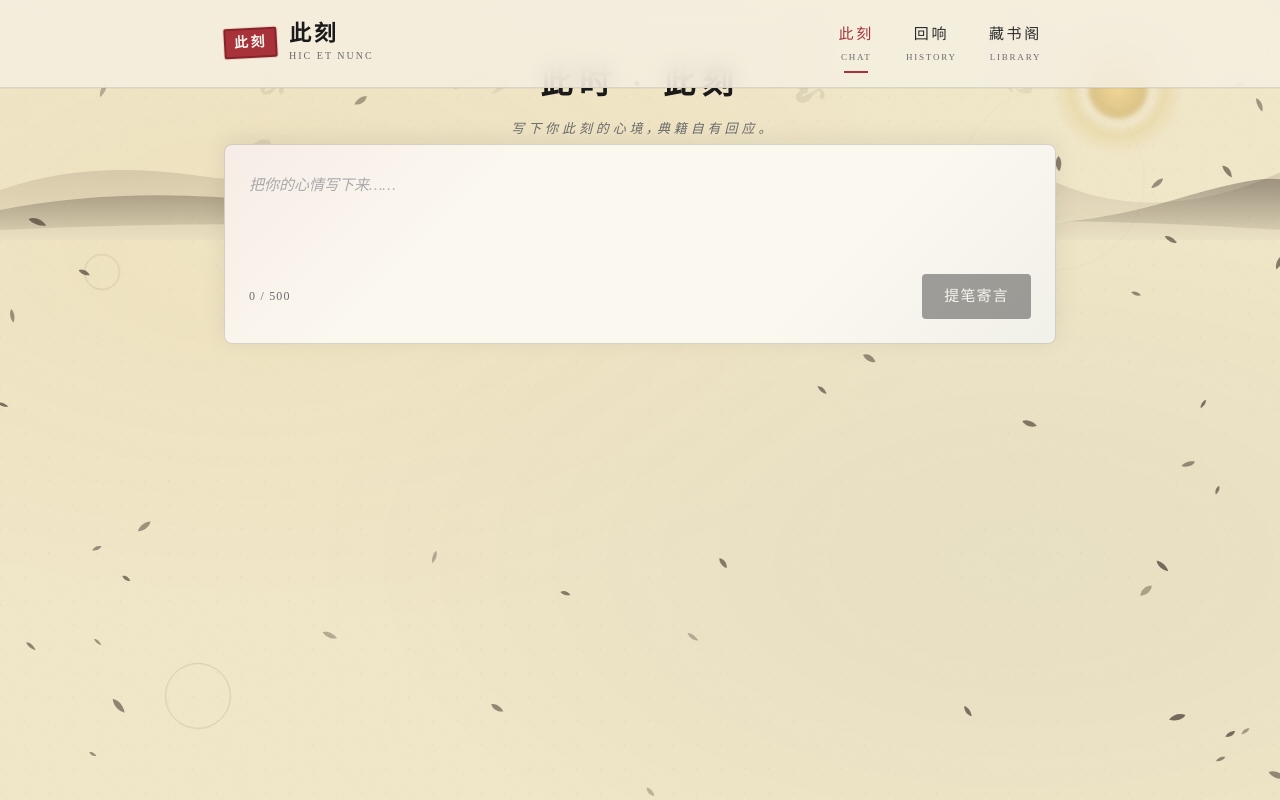
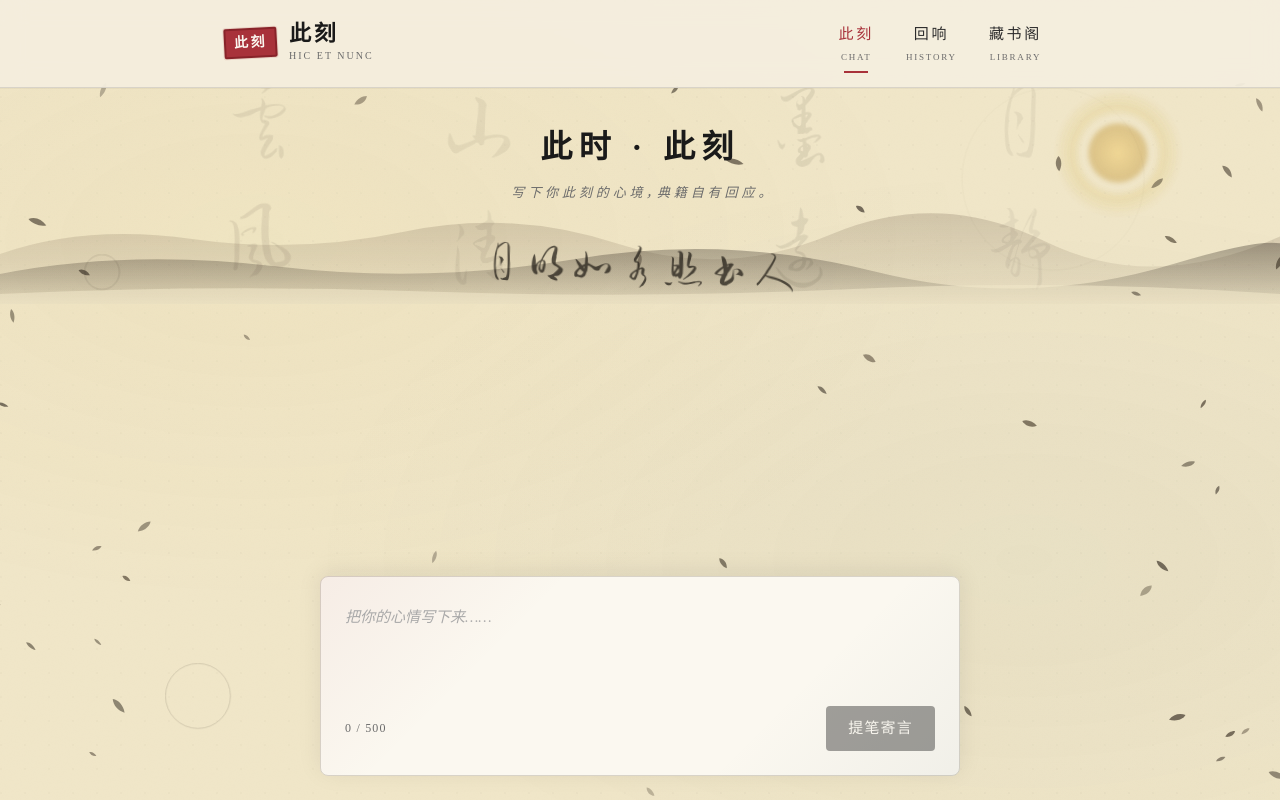
Before and after one commit to PPPPPcccc/WenXueAgent, a Vue app: page / in a window 1280 px wide. Built offline with nearby package versions, Linux system fonts and the light colour scheme.

Commit message:
tune(layout): 背景整体下移64px(页眉高度) + 输入框缩半宽固定底部

```diff
--- a/src/App.vue
+++ b/src/App.vue
@@ -46,7 +46,7 @@ import InkRipples from '@/components/InkRipples.vue'
   right: 0;
   z-index: 1;
   text-align: center;
-  padding: 56px 24px 0;
+  padding: 120px 24px 0;
   pointer-events: none;
 }
 
@@ -69,7 +69,7 @@ import InkRipples from '@/components/InkRipples.vue'
 @media (max-width: 768px) {
   .bg-title { font-size: 24px; letter-spacing: 0.15em; }
   .bg-subtitle { font-size: 12px; }
-  .bg-header { padding-top: 48px; }
+  .bg-header { padding: 104px 24px 0; }
 }
 
 main {
--- a/src/components/MountainDeco.vue
+++ b/src/components/MountainDeco.vue
@@ -57,7 +57,7 @@ function op(i) {
 <style scoped>
 .cloud-mountain {
   position: fixed;
-  top: 0;
+  top: 64px;
   left: 0;
   right: 0;
   width: 100%;
--- a/src/views/ChatView.vue
+++ b/src/views/ChatView.vue
@@ -26,7 +26,7 @@
     </div>
 
     <!-- 输入区 -->
-    <section class="ink-card input-area ink-spread-in" style="margin-top: 32px;">
+    <section class="ink-card input-area ink-spread-in">
       <textarea
         v-model="content"
         placeholder="把你的心情写下来……"
@@ -199,9 +199,12 @@ onMounted(async () => {
 }
 
 .input-area {
-  position: sticky;
-  bottom: 16px;
-  z-index: 2;
+  position: fixed;
+  bottom: 24px;
+  left: 25%;
+  right: 25%;
+  width: 50%;
+  z-index: 3;
   background: var(--paper-light);
   backdrop-filter: blur(8px);
   border: 1px solid var(--ink-10);
```
